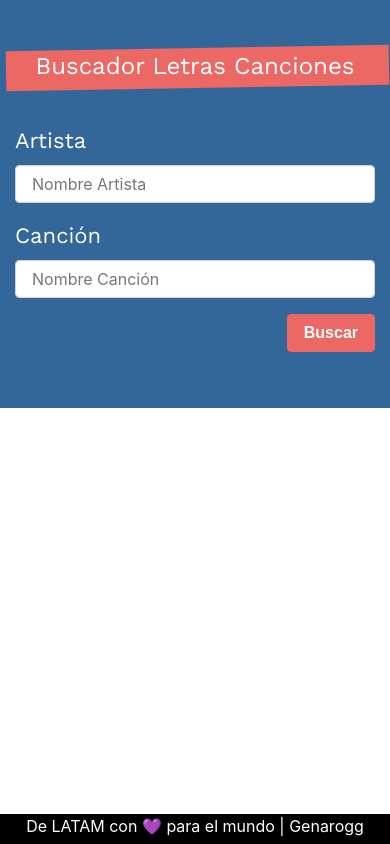
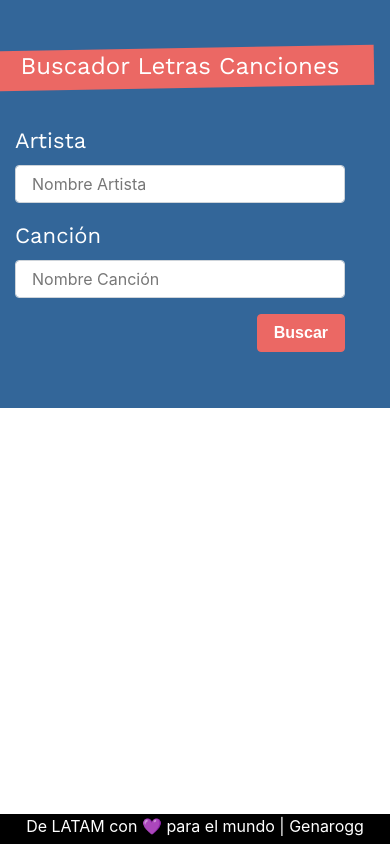
Before and after one commit to genarogg/sonletras, a React (Create React App) app: page / in a window 390 px wide. Built offline with nearby package versions, Linux system fonts and the light colour scheme; a web font is replaced by a local one.

Commit message:
.row: responsive

```diff
--- a/src/index.css
+++ b/src/index.css
@@ -86,3 +86,7 @@ footer{
   text-align: center;
   height: 30px;
 }
+
+.row{
+	width: inherit;
+}
```
